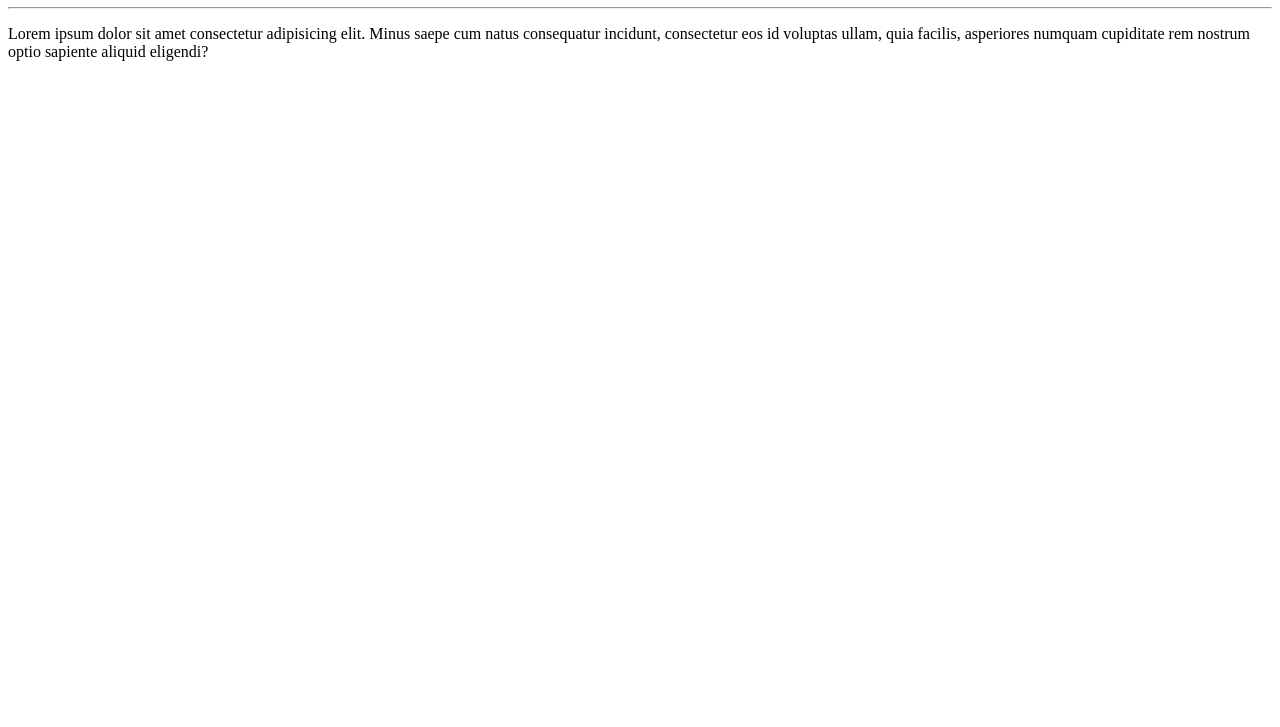
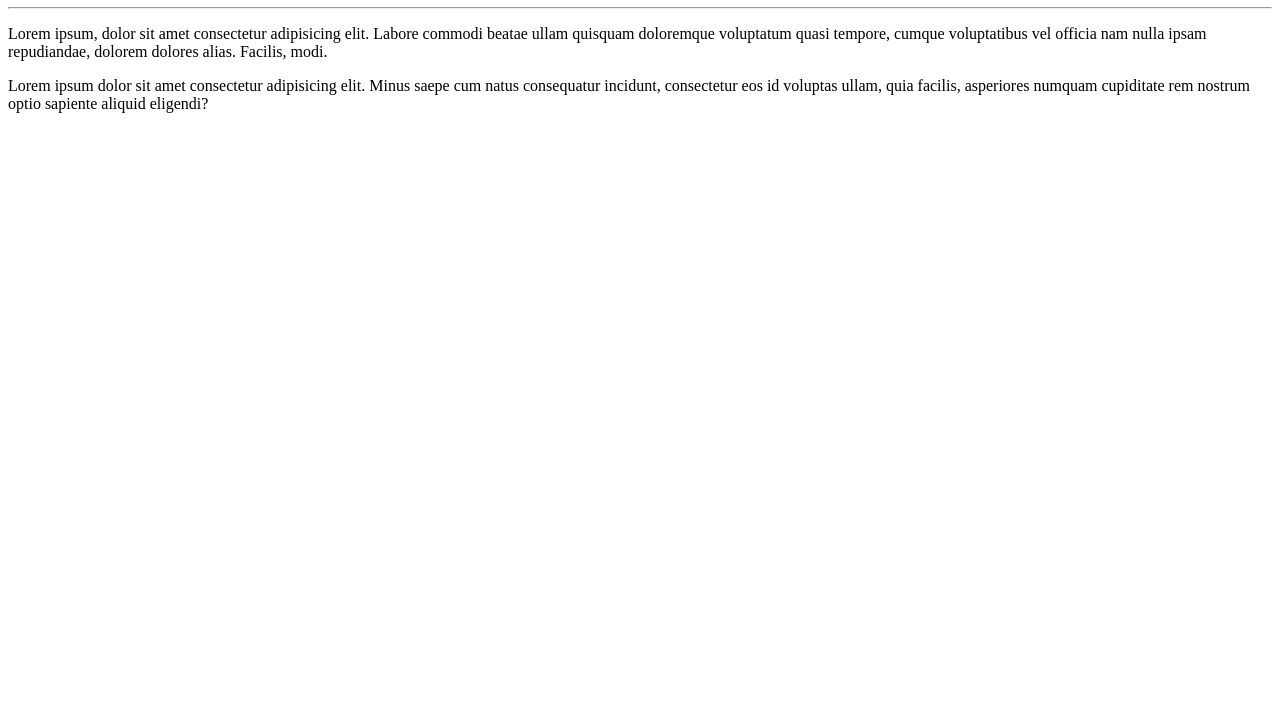
Before and after one commit to MariaSoligo/Ola-mundo, a plain HTML site: page index.html in a window 1280 px wide. Shown: the part 73-800 px from the top of the page. Drawn offline with Linux system fonts and the light colour scheme.

Commit message:
Adicionei um paragrafo

```diff
--- a/index.html
+++ b/index.html
@@ -8,6 +8,8 @@
 <body>
     <h1>Olá, Mundo</h1>
     <hr>
+
+    <p>Lorem ipsum, dolor sit amet consectetur adipisicing elit. Labore commodi beatae ullam quisquam doloremque voluptatum quasi tempore, cumque voluptatibus vel officia nam nulla ipsam repudiandae, dolorem dolores alias. Facilis, modi.</p>
     <p>Lorem ipsum dolor sit amet consectetur adipisicing elit. Minus saepe cum natus consequatur incidunt, consectetur eos id voluptas ullam, quia facilis, asperiores numquam cupiditate rem nostrum optio sapiente aliquid eligendi?</p>
 </body>
 </html>
```
